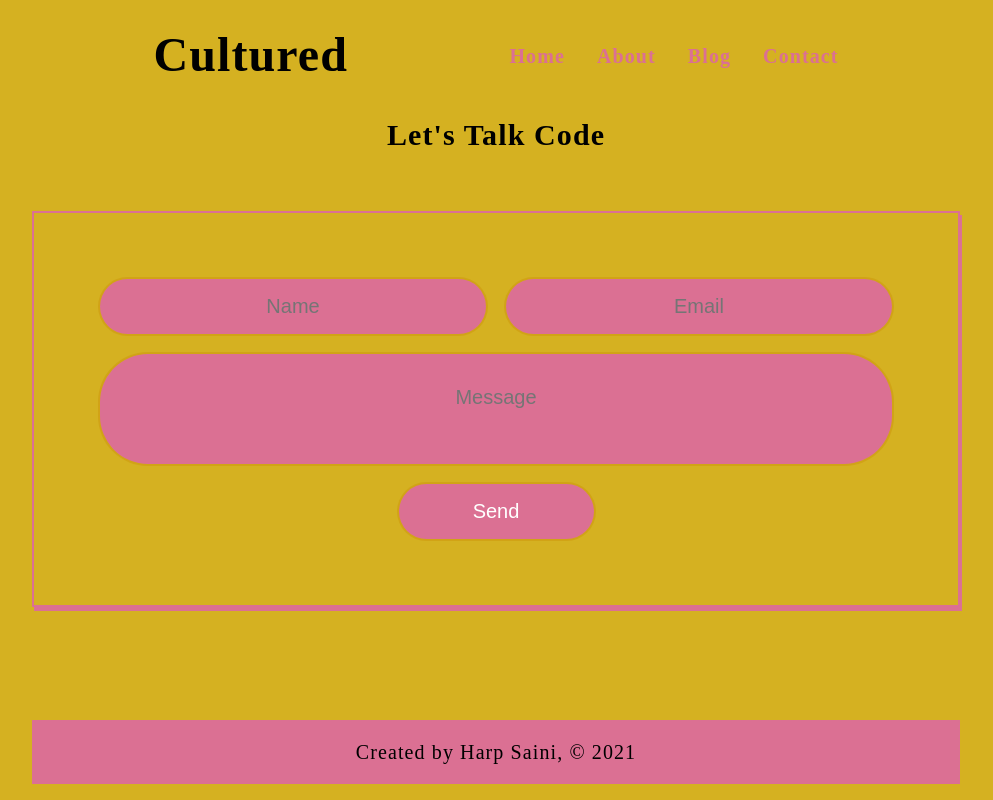
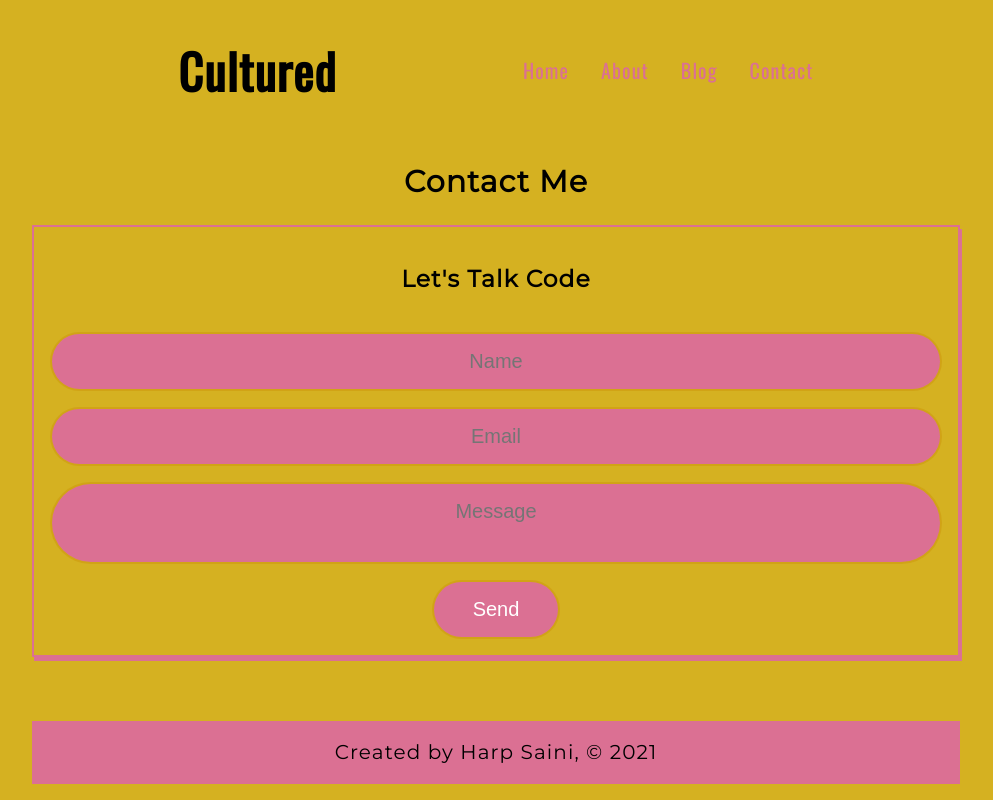
Before and after one commit to harpsaini/cultured, a Gatsby site: page /contact in a window 1280 px wide. Shown: the whole page, without its empty margins (144-1137 px from the left). Built offline with nearby package versions, Linux system fonts and the light colour scheme; Gatsby itself is replaced by a stand-in of ours.

Commit message:
added new fonts

```diff
--- a/package.json
+++ b/package.json
@@ -8,7 +8,7 @@
     "gatsby"
   ],
   "scripts": {
-    "develop": "env-cmd .env gatsby develop",
+    "develop": " env-cmd .env gatsby develop",
     "start": "gatsby develop",
     "build": "gatsby build",
     "serve": "gatsby serve",
--- a/src/components/header.module.scss
+++ b/src/components/header.module.scss
@@ -6,6 +6,7 @@
 	justify-content: space-evenly;
 	align-items: center;
 	flex-wrap: wrap;
+	font-family: Oswald;
 }
 
 
@@ -20,7 +21,6 @@
 	list-style-type: none;
 	justify-content: center;
 	gap: 2rem;
-	font-weight: bold;
 	flex-wrap: wrap;
 }
 
--- a/src/pages/about.js
+++ b/src/pages/about.js
@@ -9,9 +9,8 @@ const AboutPage = () =>{
 			<Head title="About"/>
 			<div className={aboutStyles.container}>
 				<h2>About me</h2>
-				<h3> I am a Front End Developer based in Toronto Canada. </h3>
-				<p>I have created this blog to keep track of all my learning and to share my personality beyond my resume. Here i share information about my personal journey on being a developer and the person that i am. </p>
-				<p>Lorem ipsum dolor sit amet consectetur adipisicing elit. Sapiente aliquam velit explicabo eveniet nostrum consectetur nam iure itaque vitae? Accusamus a recusandae quis quod possimus commodi odit nobis ex dolores.</p>
+				<h3> I am a Front End Developer based in Toronto Canada.</h3>
+				<p>I have created this blog to keep track of all my learning and to share my personality beyond my resume. I invite you to get in contact if you have any questions or need help with a project. </p>
 			</div>
 		</Layout>
 		)
--- a/src/pages/contact.js
+++ b/src/pages/contact.js
@@ -9,13 +9,13 @@ const ContactPage = () =>{
 		<Layout>
 			<Head title="Contact Us" />
 			<div>
-				<h2>Let's Talk Code</h2>
+				<h2>Contact Me</h2>
 				<form className="formStyles"
 				method="post"
 				netlify-honeypot="bot-field"
 				data-netlify="true"
 				name="contact">
-
+				<h3>Let's Talk Code</h3>
 				<input type="hidden" name="bot-field" />
 				<input type="hidden" name="form-name" value="contact" />
 				<label className={contactStyles.srOnly} htmlFor="text">Name</label>
--- a/src/pages/contact.module.scss
+++ b/src/pages/contact.module.scss
@@ -3,14 +3,15 @@
 
 form{
     display: flex;
+    flex-direction: column;
     justify-content: center;
+    align-items: center;
     padding: 1rem;
     gap: 1rem;
     flex-wrap: wrap;
     border: 2px solid $secondary-colour;
     box-shadow: 2px 4px $secondary-colour;
-    padding: 4rem;
-    margin: 4rem 0 ;
+    margin: 0 auto;
 }
 
 input,textarea,button{
@@ -21,16 +22,11 @@ input,textarea,button{
     padding: 1rem;
     resize: none;
     border: 2px solid $primary-colour;
-    flex: 1 0 calc((100% - 1rem) / 2);
-}
-
-textarea{
-padding: 2rem;
-flex-basis: 100%;
+    width: 100%;
 }
 
 button{
-    flex: 0 0 25%;
+    width: 8rem;
 }
 
 
--- a/src/pages/index.js
+++ b/src/pages/index.js
@@ -11,8 +11,6 @@ const App = () => {
       <h2>Hello there! Welcome to my blog</h2>
       <div>
       <img className={indexStyles.heroImage} src={heroImage} alt='heroImage'/>
-      <p>Lorem ipsum dolor, sit amet consectetur adipisicing elit. Nesciunt repellat, reiciendis culpa, modi nobis minima id voluptatem eveniet error aliquid consectetur. Ipsum, tempore asperiores? Pariatur unde nisi iusto ratione quam, quis ad aspernatur officia similique? Omnis mollitia nobis itaque!
-        Numquam autem recusandae nobis placeat vero ullam iusto illum pariatur impedit! </p>
       </div>
     </Layout>
     )
--- a/src/styles/_vars.scss
+++ b/src/styles/_vars.scss
@@ -1,3 +1,5 @@
+@import url('https://fonts.googleapis.com/css2?family=Montserrat:wght@100;400&family=Oswald&display=swap');
+
 $primary-colour: rgba(209, 169, 9, 0.9);
 $secondary-colour2: rgb(13, 146, 228);
 $secondary-colour:palevioletred;
--- a/src/styles/index.module.scss
+++ b/src/styles/index.module.scss
@@ -1,12 +1,13 @@
 @import '../styles/setup';
 @import '../styles/vars';
-
 
 body{
   font-size: 125%;
   background-color: $primary-colour;
   letter-spacing: 1.1px;
-  line-height: 1.5rem;
+  // line-height: normal;
+  font-family: Montserrat;
+  text-align: center;
 }
 
 img{
@@ -15,6 +16,5 @@ img{
 }
 
 .heroImage{
-  max-width: 40%;
   object-fit: cover;
 }
```
Also changed, not shown: src/components/footer.module.css, src/components/header.module.css, src/pages/blog.module.css, src/pages/contact.module.css, src/styles/index.module.css, 5 other files.
